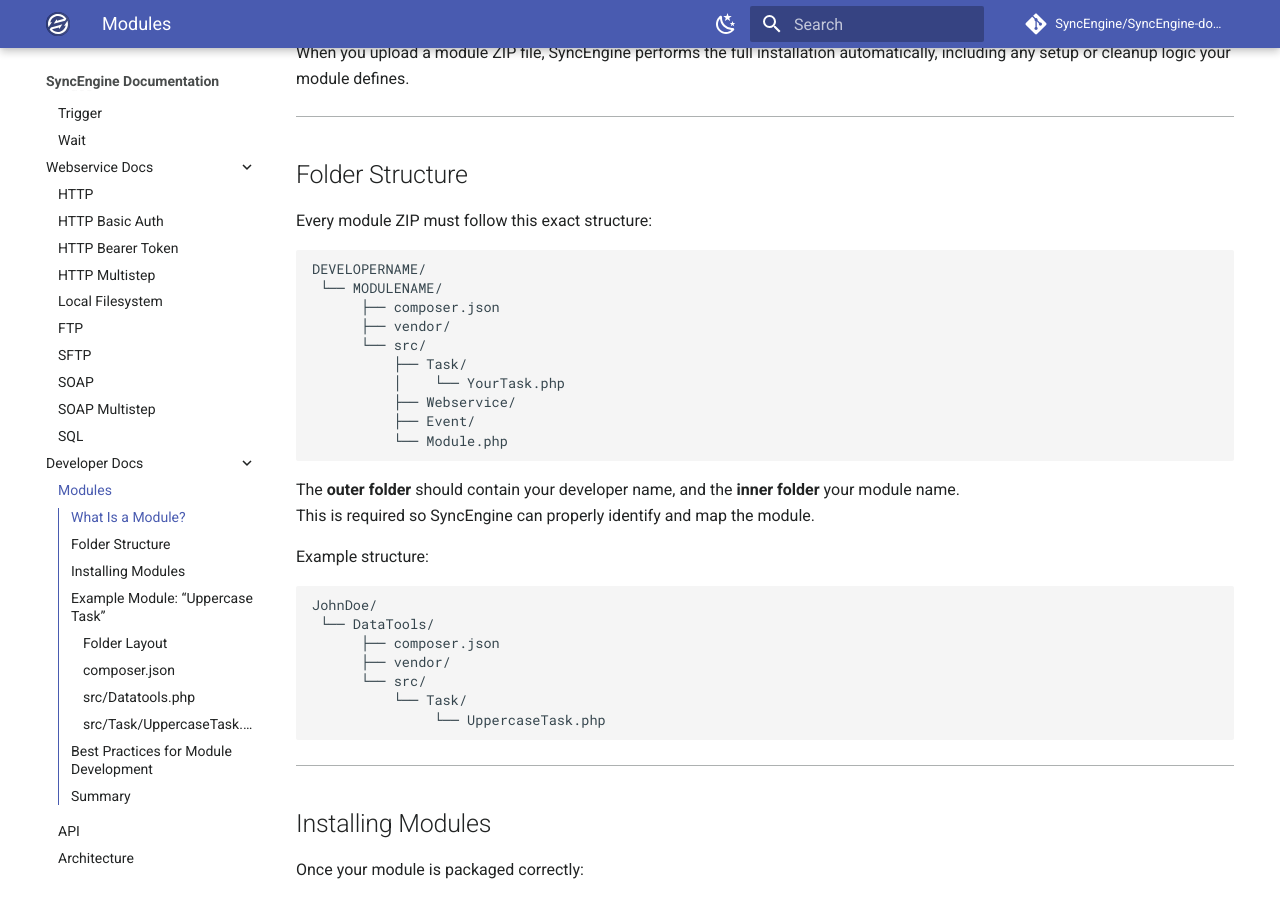
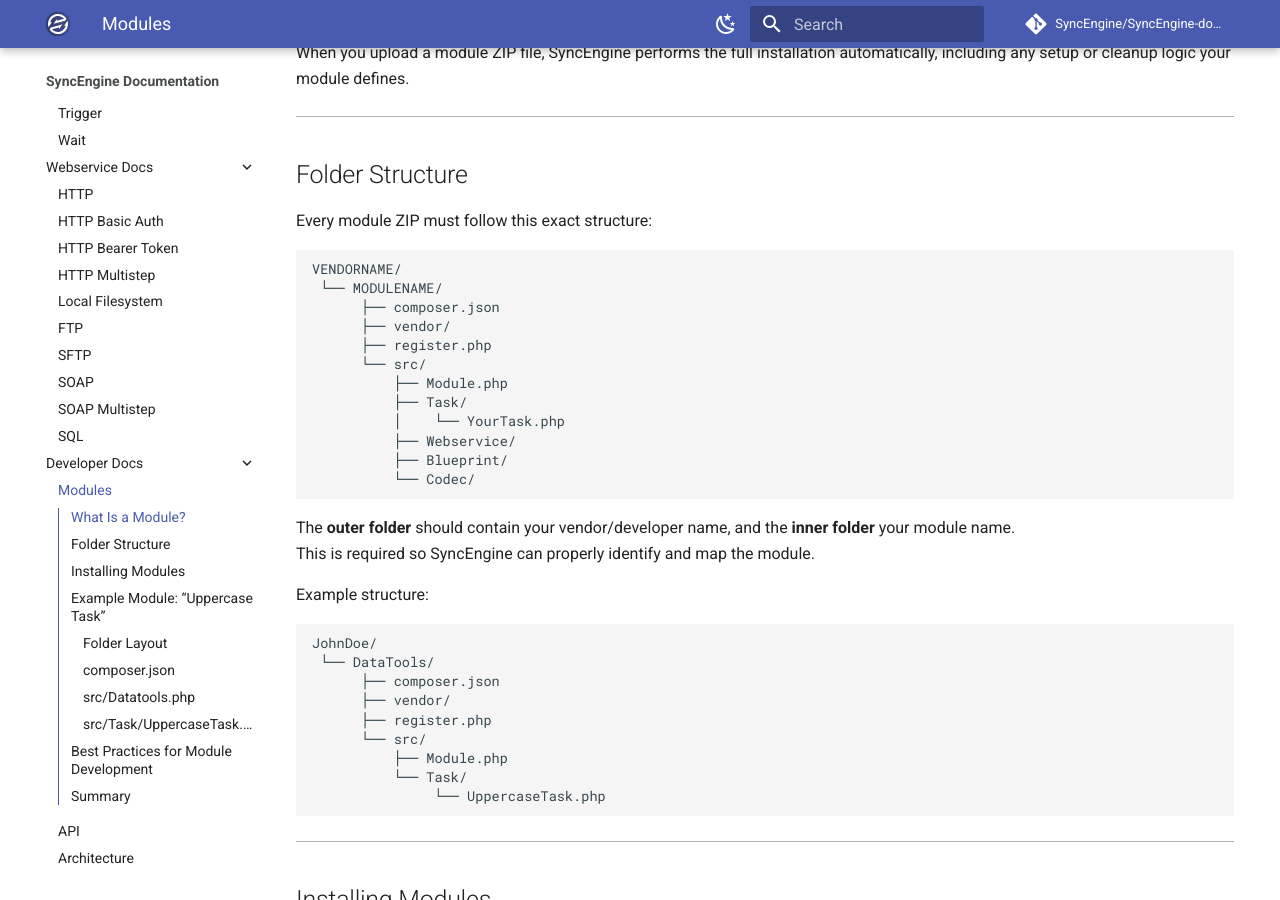
Before and after one commit to SyncEngine/docs, an MkDocs documentation site: the page built from docs/developer/modules.md, in a window 1280 px wide and 900 px high, scrolled down 519 px. Built offline with MkDocs 1.6.1 and Material for MkDocs 9.7.7, drawn with Linux system fonts in a browser that asks for light colours; comment, search, counter and statistics services are not loaded.

Commit message:
Update folder structure to match vendor/developer

````diff
--- a/docs/developer/modules.md
+++ b/docs/developer/modules.md
@@ -23,19 +23,21 @@ When you upload a module ZIP file, SyncEngine performs the full installation aut
 Every module ZIP must follow this exact structure:
 
 ```
-DEVELOPERNAME/
+VENDORNAME/
  └── MODULENAME/
       ├── composer.json
       ├── vendor/
+      ├── register.php
       └── src/
+          ├── Module.php
           ├── Task/
           │    └── YourTask.php
           ├── Webservice/
-          ├── Event/
-          └── Module.php
+          ├── Blueprint/
+          └── Codec/
 ```
 
-The **outer folder** should contain your developer name, and the **inner folder** your module name.
+The **outer folder** should contain your vendor/developer name, and the **inner folder** your module name.
 This is required so SyncEngine can properly identify and map the module.
 
 Example structure:
@@ -45,7 +47,9 @@ JohnDoe/
  └── DataTools/
       ├── composer.json
       ├── vendor/
+      ├── register.php
       └── src/
+          ├── Module.php
           └── Task/
                └── UppercaseTask.php
 ```
````
